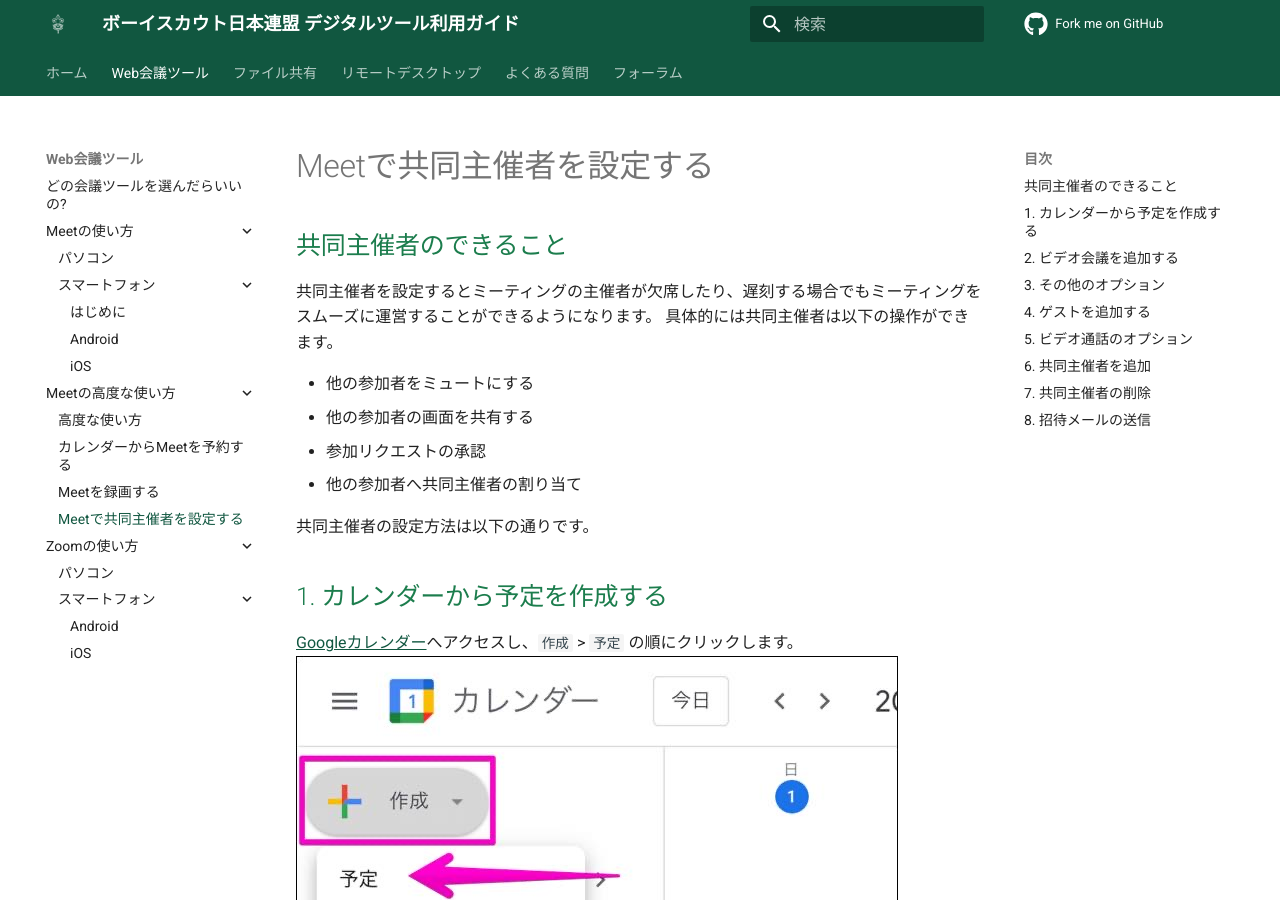
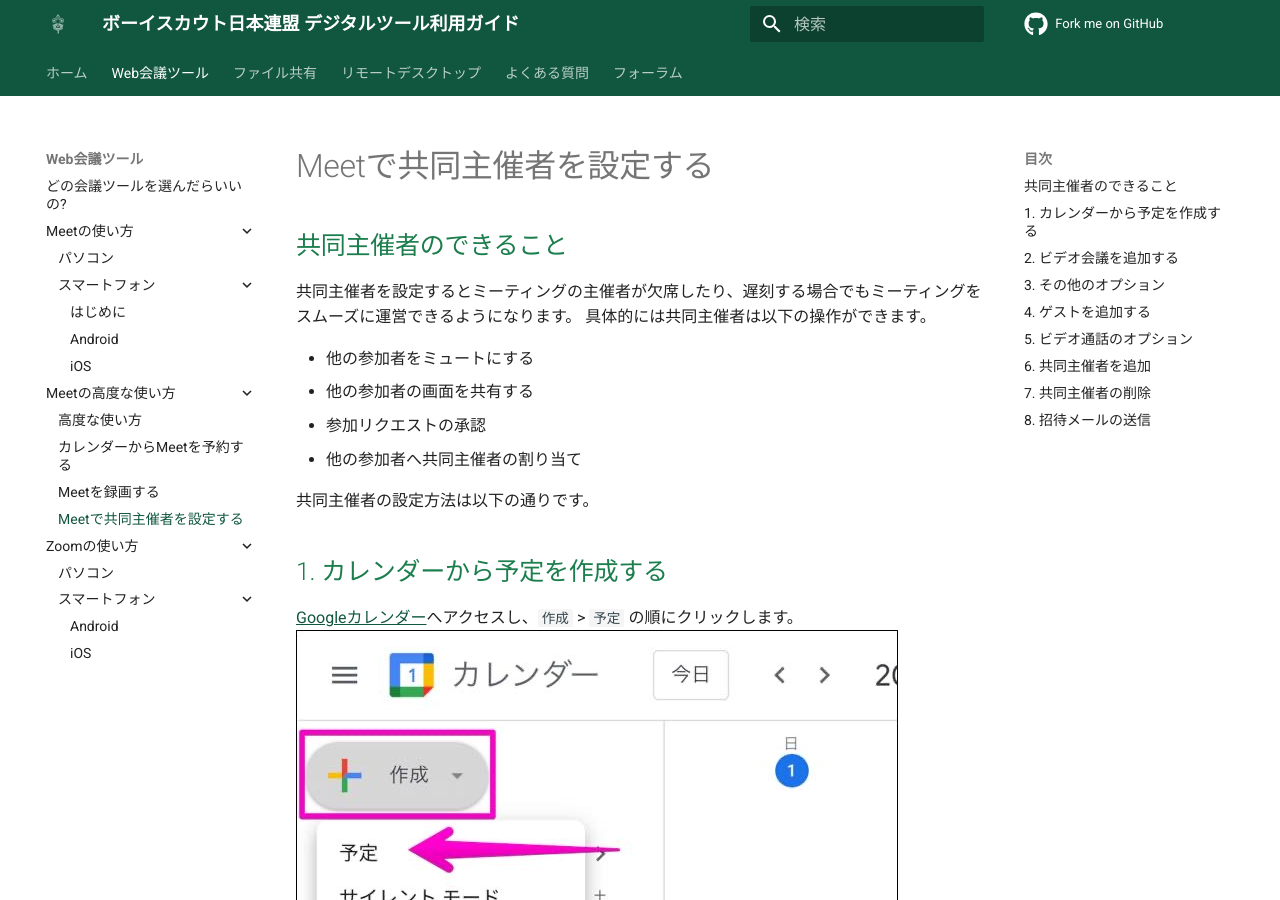
Before and after one commit to Scout-Association-of-Japan/DX-promotion-guidelines, an MkDocs documentation site: the page built from docs/web-meeting-guide/meet/GoogleMeet-co-hosts.md, in a window 1280 px wide and 900 px high. Built offline with MkDocs 1.6.1 and Material for MkDocs 9.7.7, drawn with Linux system fonts in a browser that asks for light colours; comment, search, counter and statistics services are not loaded; some of the changed text lies outside the part shown.

Commit message:
Update GoogleMeet-co-hosts.md
textlintチェックを反映

```diff
--- a/docs/web-meeting-guide/meet/GoogleMeet-co-hosts.md
+++ b/docs/web-meeting-guide/meet/GoogleMeet-co-hosts.md
@@ -2,7 +2,7 @@
 
 ## 共同主催者のできること
 
-共同主催者を設定するとミーティングの主催者が欠席したり、遅刻する場合でもミーティングをスムーズに運営することができるようになります。
+共同主催者を設定するとミーティングの主催者が欠席したり、遅刻する場合でもミーティングをスムーズに運営できるようになります。
 具体的には共同主催者は以下の操作ができます。
 
 - 他の参加者をミュートにする
@@ -40,7 +40,7 @@
 ## 6. 共同主催者を追加
 
 ビデオ通話オプションの画面に切り替わります。左メニューから **共同主催者** をクリックします。<br>
-画面右の **共同主催者を追加** ボックスに 上の4で追加した共同主催者(ゲスト)の氏名を入力します。(数文字入力するとその候補が下部に表示されるのでマウスで選択します)<br>
+画面右の **共同主催者を追加** ボックスに上の4で追加した共同主催者(ゲスト)の氏名を入力します。(数文字入力するとその候補が下部に表示されるのでマウスで選択します)<br>
 共同主催者の登録が完了したら画面右下の **保存** をクリックします。(元の画面に戻ります)![co-hosts-6](./images/co-hosts-6.jpg)
 
 ## 7. 共同主催者の削除
@@ -50,7 +50,7 @@
 ## 8. 招待メールの送信
 
 ミーティングの設定画面に戻るので画面上部にある**保存**をクリックします。<br>
-**Googleカレンダーのゲストに招待メールを送信しますか?**という確認メッセージが出てきますが、共同主催者にその旨を伝えるために送信することをお勧めします。<br>
+**Googleカレンダーのゲストに招待メールを送信しますか？**という確認メッセージが出てきますが、共同主催者にその旨を伝えるために送信することをお勧めします。<br>
 ※招待メールは共同主催者だけでなく、その他のゲストにも一斉に送信されます。![co-hosts-8](./images/co-hosts-8.jpg)
 
-以上で共同主催者を設定することができます。ご活用下さい。
+以上で共同主催者を設定できます。ご活用下さい。
```
